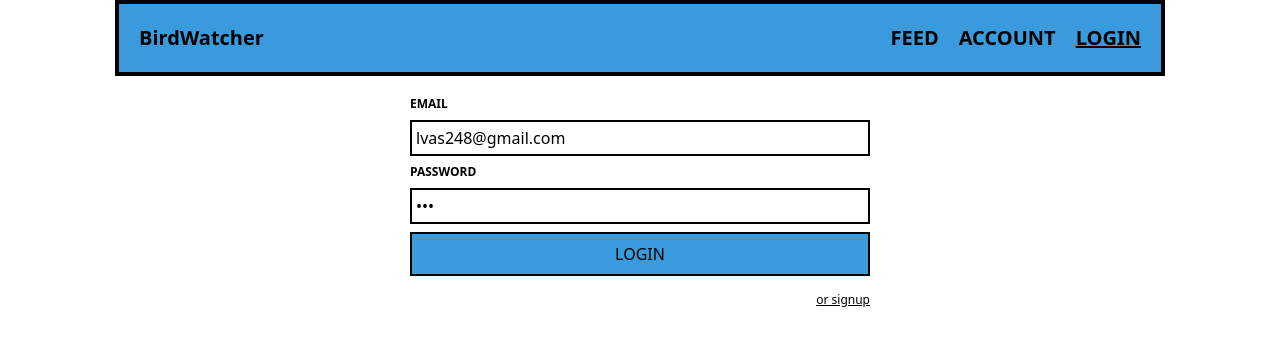
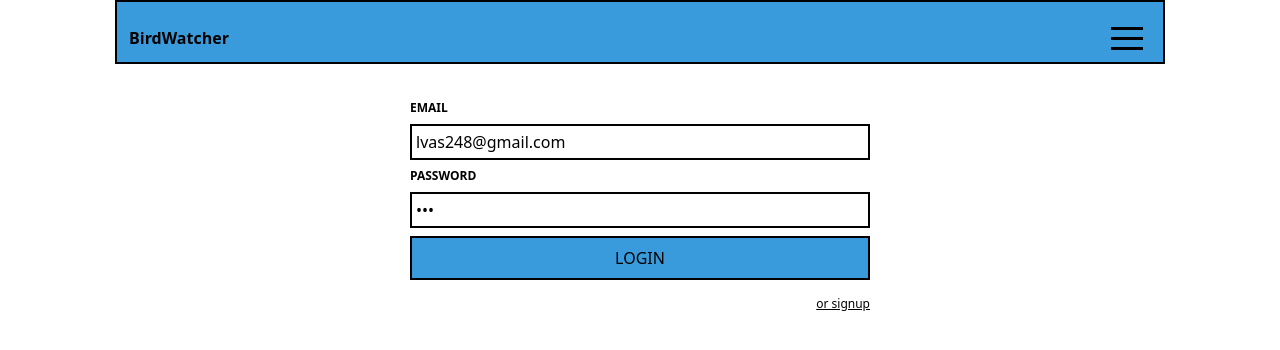
Before and after one commit to lvas248/b_watcher, a React (Create React App) app in the folder client/: page /login in a window 1280 px wide. Shown: the top 350 px of the page. Built offline with nearby package versions, Linux system fonts and the light colour scheme; no server answers.

Commit message:
Frontend: update navbar styling

```diff
--- a/client/package.json
+++ b/client/package.json
@@ -9,6 +9,7 @@
     "@testing-library/jest-dom": "^5.16.5",
     "@testing-library/react": "^13.4.0",
     "@testing-library/user-event": "^13.5.0",
+    "hamburger-react": "^2.5.0",
     "react": "^18.2.0",
     "react-dom": "^18.2.0",
     "react-redux": "^8.1.1",
--- a/client/src/App.js
+++ b/client/src/App.js
@@ -1,7 +1,7 @@
 import './Styles/App.css';
 import { useEffect } from 'react';
 import { Switch, Route } from 'react-router-dom'
-import { useSelector, useDispatch } from 'react-redux';
+import { useDispatch } from 'react-redux';
 import { refreshSession } from './Redux/Slices/sessionSlice';
 import Navbar from './Layout/Navbar';
 import Login from './Pages/Login';
@@ -14,14 +14,8 @@ function App() {
     dispatch(refreshSession())
   }, [dispatch]);
 
-  const session = useSelector( state => state.session)
-
-  console.log('session: ', session)
-
-
-
   return (
-    <div>
+    <div className=''>
 
       <Navbar />
 
--- a/client/src/Components/LogoutButton.js
+++ b/client/src/Components/LogoutButton.js
@@ -4,7 +4,7 @@ import { useHistory } from "react-router-dom";
 import LoadingIcon from "./LoadingIcon";
 
 
-function LogoutButton(){
+function LogoutButton({toggleOpen}){
 
     const dispatch = useDispatch()
     const history = useHistory()
@@ -12,7 +12,10 @@ function LogoutButton(){
 
     function logout(){
         dispatch(logoutSession()).then(res => {
-            if(res.meta.requestStatus === 'fulfilled') history.push('/login')
+            if(res.meta.requestStatus === 'fulfilled'){
+            history.push('/login')
+            toggleOpen()
+        }
         })
     }
 
--- a/client/src/Layout/Navbar.js
+++ b/client/src/Layout/Navbar.js
@@ -1,49 +1,62 @@
 import { NavLink } from "react-router-dom";
 import { useSelector } from "react-redux";
+import { useState } from 'react'
 import LogoutButton from "../Components/LogoutButton";
+import { Squash as Hamburger } from 'hamburger-react'
 
 function Navbar(){
 
     const loggedIn = useSelector( state => state.session.loggedIn)
+    const [ isOpen, setIsOpen ] = useState(false)
+
+    function toggleOpen(){
+        setIsOpen(!isOpen)
+    }
 
     return (
-        <div className='flex justify-between p-5 border-4 border-black page bgBlue text-black text-xl font-bold'>
+        // <div className={`absolute left-1/2 transform -translate-x-1/2 top-0 max-w-[1050px] bgBlue border-2 border-black w-full flex flex-col p-3  ${isOpen ? 'h-[25vh]' : 'h-[8vh]'} transform-h duration-300`}>
+        <div className={`absolute top-0 left-1/2 transform -translate-x-1/2 m-auto max-w-[1050px] bgBlue border-2 border-black w-full flex flex-col p-3  ${isOpen ? 'h-[20vh]' : 'h-[8vh]'} transform-h duration-300 overflow-hidden`}>
 
-            <h3>BirdWatcher</h3>
+            <div className='flex justify-between items-center font-bold'>
+
+                <h3>BirdWatcher</h3>
+
+                <div className=''>
+                    <Hamburger toggled={isOpen} toggle={setIsOpen}  />
+                </div>
+
+            </div>
 
             <div
-                className='flex justify-around gap-5'
+                className={` ${!isOpen && 'hidden'} flex flex-col place-content-end gap-5 font-bold`}
             >
                 <NavLink
+                    onClick={toggleOpen}
                     activeClassName='underline'
-                    className=''
+                    className='m-auto'
                     to='/feed'
                 >FEED</NavLink>
 
                 <NavLink
-                    activeClassName='underline'
-                    className=''
+                    onClick={toggleOpen}
+                    activeClassName='underline '
+                    className='m-auto'
                     to='/account'
                 >ACCOUNT</NavLink>
 
 
                 {
                     loggedIn ? (
-                       <LogoutButton />
+                       <LogoutButton toggleOpen={toggleOpen}/>
                     ):(
                         <NavLink
+                            onClick={toggleOpen}
                             activeClassName='underline'
-                            className=''
+                            className='m-auto'
                             to='/login'
                         >LOGIN</NavLink>
                     )
                 }
-
-
-
-
-
-
 
             </div>
 
--- a/client/src/Pages/Login.js
+++ b/client/src/Pages/Login.js
@@ -7,14 +7,14 @@ import SubmitButton from '../Components/SubmitButton'
 
 function Login(){
 
+    const dispatch = useDispatch()
+    const history = useHistory()
+
     useEffect( ()=>{
         return ()=>{
             dispatch(clearSessionErrors())
         }
-    },[])
-
-    const dispatch = useDispatch()
-    const history = useHistory()
+    },[dispatch])
 
     const error = useSelector( state => state.session.error)
     const sessionStatus = useSelector( state => state.session.status)
--- a/client/src/Pages/Signup.js
+++ b/client/src/Pages/Signup.js
@@ -6,14 +6,14 @@ import SubmitButton from '../Components/SubmitButton'
 
 function Login(){
 
+    const dispatch = useDispatch()
+    const history = useHistory()
+
     useEffect( ()=>{
         return ()=>{
             dispatch(clearSessionErrors())
         }
-    },[])
-
-    const dispatch = useDispatch()
-    const history = useHistory()
+    },[dispatch])
 
     const error = useSelector( state => state.session.error)
     const sessionStatus = useSelector( state => state.session.status)
--- a/client/src/Styles/index.css
+++ b/client/src/Styles/index.css
@@ -15,7 +15,7 @@
   }
 
   .form{
-    @apply w-[80vw] max-w-[500px] grid gap-2 p-5  m-auto
+    @apply w-[80vw] max-w-[500px] grid gap-2 p-5  m-auto mt-[10vh]
   }
 
   .formInput{
```
Also changed, not shown: 1 other file (tests, documents, lock files or other folders).
